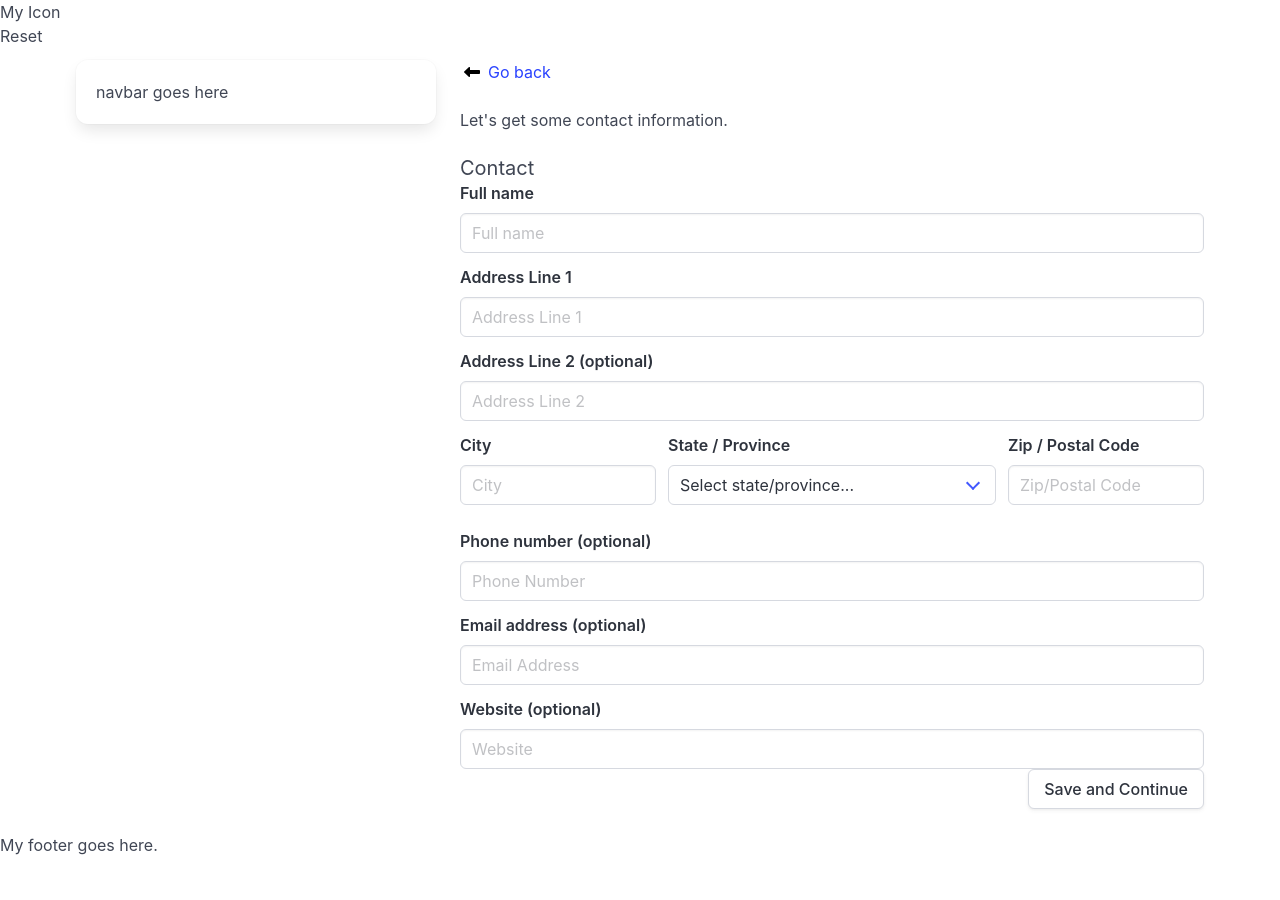
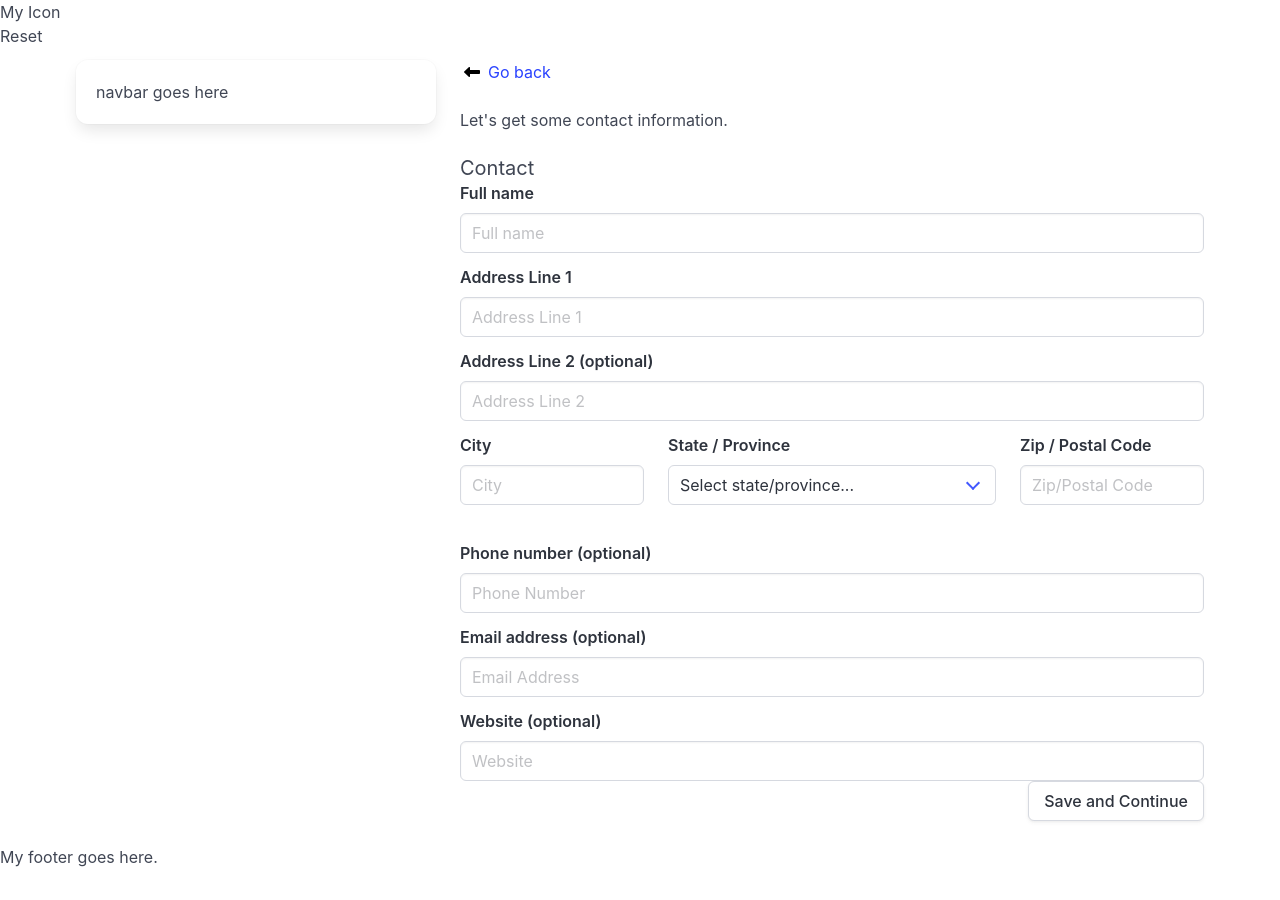
Before and after one commit to HeirOfNorton/alwaysfreeresume, a Jekyll site: the page built from pages/contact.html, in a window 1280 px wide. Built offline with Jekyll 4.4.1, drawn with Linux system fonts in a browser that asks for light colours.

Commit message:
Maybe it'll work as columns?

```diff
--- a/_includes/contact.html
+++ b/_includes/contact.html
@@ -44,9 +44,9 @@
 
 </div>
 
-<div class="field is-grouped">
+<div class="columns">
 
-        <div class="field" style="min-width: 10em;">
+        <div class="column field" style="min-width: 10em;">
             <label class="label">
                 City
             </label>
@@ -59,7 +59,7 @@
             />
         </div>
 
-        <div class="field">
+        <div class="column field">
             <label class="label">
                 State / Province
             </label>
@@ -142,7 +142,7 @@
             </div>
         </div>
 
-        <div class="field" style="min-width: 5em;">
+        <div class="column field" style="min-width: 5em;">
             <label class="label">
                 Zip / Postal Code
             </label>
```
